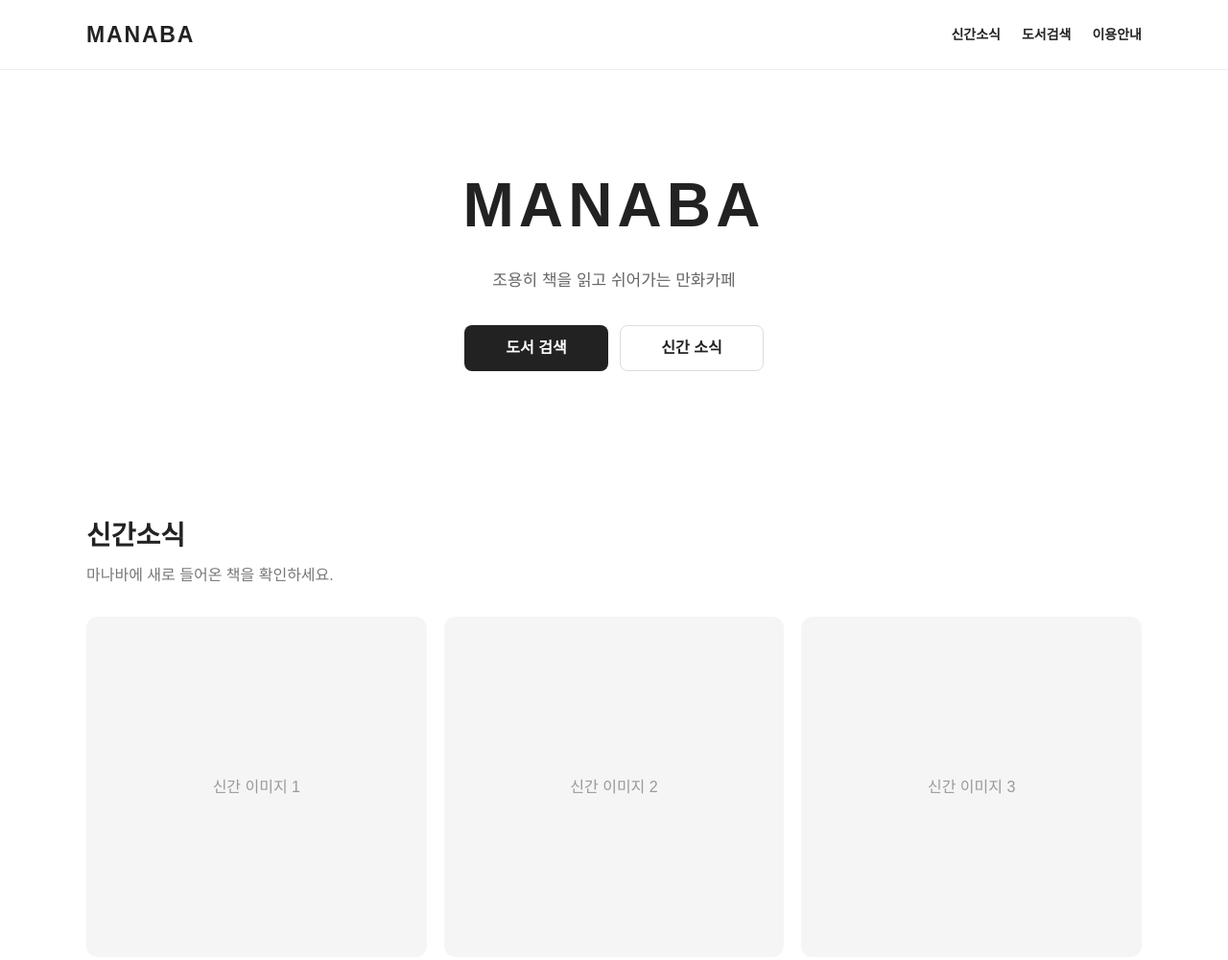
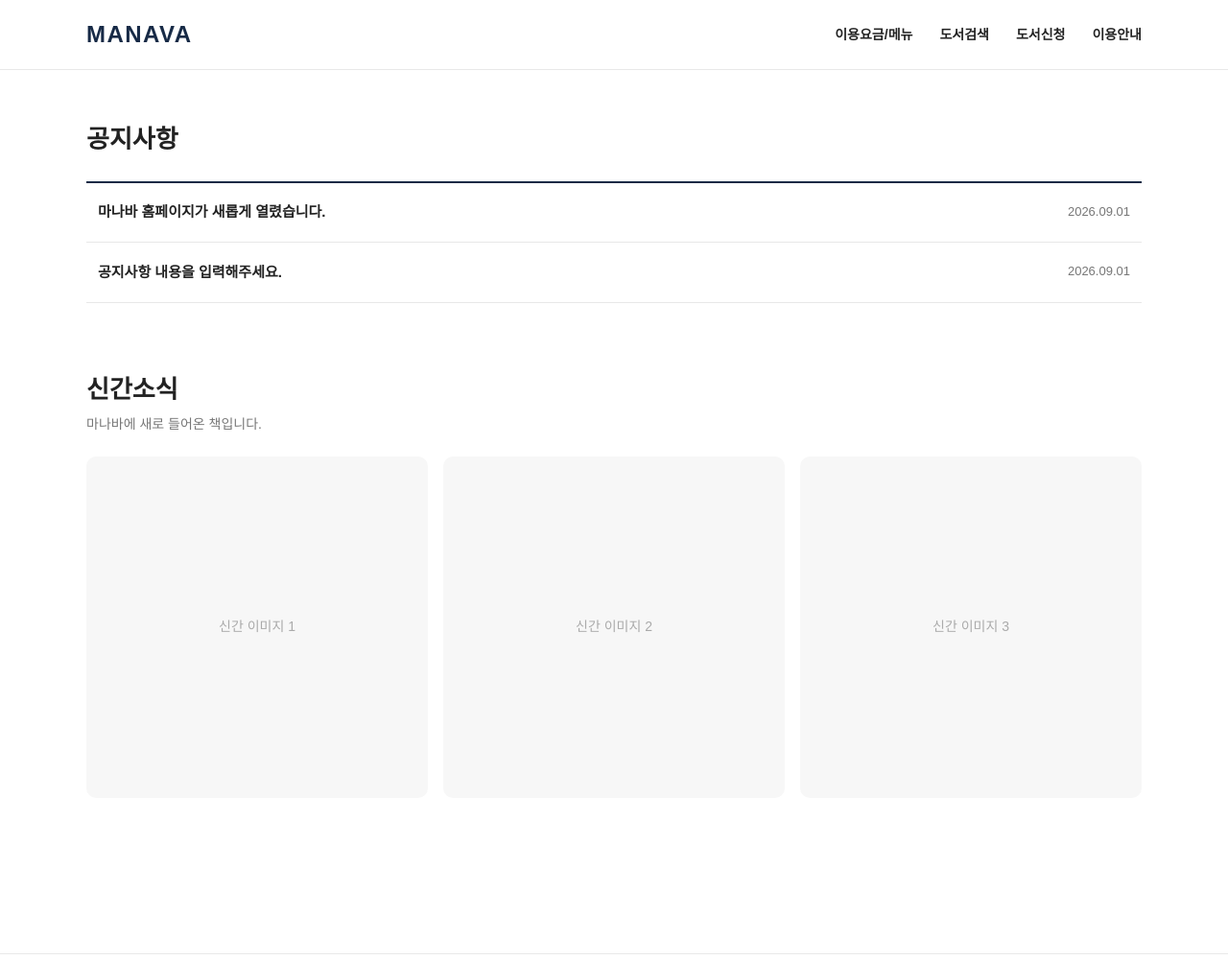
Before and after one commit to gouldu-cyber/manavabooks, a plain HTML site: page index.html in a window 1280 px wide. Shown: the top 1001 px of the page at 96% size. Drawn offline with Linux system fonts and the light colour scheme.

Commit message:
Update index.html

```diff
--- a/index.html
+++ b/index.html
@@ -11,10 +11,22 @@
       box-sizing: border-box;
     }
 
+    :root {
+      --navy: #172a46;
+      --text: #222;
+      --sub: #777;
+      --border: #e8e8e8;
+      --bg-soft: #f7f7f7;
+    }
+
     body {
       margin: 0;
-      font-family: Arial, "Apple SD Gothic Neo", "Noto Sans KR", sans-serif;
-      color: #222;
+      font-family:
+        Arial,
+        "Apple SD Gothic Neo",
+        "Noto Sans KR",
+        sans-serif;
+      color: var(--text);
       background: #fff;
       line-height: 1.6;
     }
@@ -29,274 +41,329 @@
       margin: 0 auto;
     }
 
+    /* 상단 메뉴 */
     header {
-      border-bottom: 1px solid #eee;
-      background: rgba(255,255,255,.96);
+      border-bottom: 1px solid var(--border);
+      background: rgba(255,255,255,.97);
       position: sticky;
       top: 0;
-      z-index: 10;
+      z-index: 100;
     }
 
     .header-inner {
-      min-height: 72px;
-      display: flex;
-      align-items: center;
-      justify-content: space-between;
-      gap: 24px;
-    }
-
-    .logo {
-      font-size: 23px;
-      font-weight: 800;
-      letter-spacing: .08em;
-    }
-
-    nav {
-      display: flex;
-      gap: 22px;
-      font-size: 14px;
-      font-weight: 600;
-    }
-
-    .hero {
-      padding: 90px 0 80px;
-      text-align: center;
-    }
-
-    .hero h1 {
-      margin: 0 0 14px;
-      font-size: clamp(36px, 7vw, 64px);
-      letter-spacing: .08em;
-    }
-
-    .hero p {
-      margin: 0 0 32px;
-      color: #666;
-      font-size: 17px;
-    }
-
-    .buttons {
-      display: flex;
-      justify-content: center;
-      gap: 12px;
-      flex-wrap: wrap;
-    }
-
-    .button {
-      display: inline-flex;
-      align-items: center;
-      justify-content: center;
-      min-width: 150px;
-      min-height: 48px;
-      padding: 0 22px;
-      border-radius: 8px;
-      font-weight: 700;
-    }
-
-    .button-dark {
-      background: #222;
-      color: #fff;
-    }
-
-    .button-light {
-      border: 1px solid #ddd;
-      background: #fff;
-    }
-
-    section {
-      padding: 70px 0;
-    }
-
-    .section-title {
-      margin-bottom: 30px;
-    }
-
-    .section-title h2 {
-      margin: 0 0 6px;
-      font-size: 28px;
-    }
-
-    .section-title p {
-      margin: 0;
-      color: #777;
-    }
-
-    .news-grid {
-      display: grid;
-      grid-template-columns: repeat(3, 1fr);
-      gap: 18px;
-    }
-
-    .news-card {
-      background: #f5f5f5;
-      border-radius: 12px;
-      aspect-ratio: 1 / 1;
-      display: flex;
-      align-items: center;
-      justify-content: center;
-      color: #999;
-      overflow: hidden;
-    }
-
-    .search-box {
-      padding: 38px;
-      background: #f7f7f7;
-      border-radius: 16px;
+      height: 72px;
       display: flex;
       align-items: center;
       justify-content: space-between;
       gap: 30px;
     }
 
-    .search-box h2 {
-      margin: 0 0 8px;
-      font-size: 28px;
+    .logo {
+      color: var(--navy);
+      font-size: 24px;
+      font-weight: 800;
+      letter-spacing: .06em;
+      white-space: nowrap;
     }
 
-    .search-box p {
-      margin: 0;
-      color: #666;
+    nav {
+      display: flex;
+      align-items: center;
+      gap: 28px;
+      font-size: 14px;
+      font-weight: 700;
+      white-space: nowrap;
     }
 
+    nav a:hover {
+      color: var(--navy);
+    }
+
+
+    /* 본문 */
+    main {
+      padding: 52px 0 80px;
+    }
+
+    section {
+      margin-bottom: 70px;
+    }
+
+    .section-title {
+      margin: 0 0 22px;
+      font-size: 26px;
+      font-weight: 800;
+    }
+
+
+    /* 공지사항 */
+    .notice-box {
+      border-top: 2px solid var(--navy);
+      border-bottom: 1px solid var(--border);
+    }
+
+    .notice-item {
+      min-height: 62px;
+      padding: 16px 12px;
+      display: flex;
+      align-items: center;
+      justify-content: space-between;
+      gap: 20px;
+      border-bottom: 1px solid var(--border);
+    }
+
+    .notice-item:last-child {
+      border-bottom: 0;
+    }
+
+    .notice-title {
+      font-size: 15px;
+      font-weight: 600;
+    }
+
+    .notice-date {
+      color: var(--sub);
+      font-size: 13px;
+      white-space: nowrap;
+    }
+
+
+    /* 신간소식 */
+    .newbook-head {
+      display: flex;
+      align-items: flex-end;
+      justify-content: space-between;
+      margin-bottom: 22px;
+      gap: 20px;
+    }
+
+    .newbook-head .section-title {
+      margin: 0;
+    }
+
+    .newbook-sub {
+      margin: 4px 0 0;
+      color: var(--sub);
+      font-size: 14px;
+    }
+
+    .newbook-scroll {
+      display: flex;
+      gap: 16px;
+      overflow-x: auto;
+      scroll-snap-type: x mandatory;
+      scrollbar-width: thin;
+      padding-bottom: 12px;
+    }
+
+    .newbook-card {
+      flex: 0 0 calc((100% - 32px) / 3);
+      scroll-snap-align: start;
+      border-radius: 10px;
+      overflow: hidden;
+      background: var(--bg-soft);
+      aspect-ratio: 1 / 1;
+    }
+
+    .newbook-card img {
+      display: block;
+      width: 100%;
+      height: 100%;
+      object-fit: cover;
+    }
+
+    .newbook-placeholder {
+      width: 100%;
+      height: 100%;
+      display: flex;
+      align-items: center;
+      justify-content: center;
+      color: #aaa;
+      font-size: 14px;
+    }
+
+
     footer {
-      margin-top: 60px;
-      border-top: 1px solid #eee;
-      padding: 40px 0;
-      color: #777;
+      border-top: 1px solid var(--border);
+      padding: 32px 0;
+      color: var(--sub);
       font-size: 13px;
     }
 
+
+    /* 모바일 */
     @media (max-width: 700px) {
+
       .wrap {
         width: min(100% - 28px, 1100px);
       }
 
+      header {
+        position: static;
+      }
+
       .header-inner {
-        min-height: 62px;
+        height: auto;
+        padding: 16px 0 12px;
+        display: block;
+      }
+
+      .logo {
+        display: block;
+        margin-bottom: 12px;
+        font-size: 22px;
       }
 
       nav {
-        gap: 13px;
+        gap: 20px;
+        overflow-x: auto;
+        padding-bottom: 3px;
         font-size: 13px;
       }
 
-      .hero {
-        padding: 65px 0 55px;
+      main {
+        padding: 35px 0 60px;
       }
 
       section {
-        padding: 50px 0;
+        margin-bottom: 55px;
       }
 
-      .news-grid {
-        grid-template-columns: repeat(2, 1fr);
-        gap: 10px;
+      .section-title {
+        font-size: 23px;
       }
 
-      .search-box {
-        padding: 28px 22px;
-        flex-direction: column;
+      .notice-item {
         align-items: flex-start;
+        padding: 15px 8px;
+      }
+
+      .notice-date {
+        font-size: 12px;
+      }
+
+      .newbook-card {
+        flex: 0 0 100%;
       }
     }
   </style>
 </head>
 
+
 <body>
 
 <header>
   <div class="wrap header-inner">
-    <a class="logo" href="index.html">MANABA</a>
+
+    <a class="logo" href="index.html">
+      MANAVA
+    </a>
 
     <nav>
-      <a href="#new">신간소식</a>
+      <a href="menu.html">이용요금/메뉴</a>
       <a href="search.html">도서검색</a>
-      <a href="#guide">이용안내</a>
+      <a href="request.html">도서신청</a>
+      <a href="guide.html">이용안내</a>
     </nav>
+
   </div>
 </header>
 
 
 <main>
+  <div class="wrap">
 
-  <section class="hero">
-    <div class="wrap">
-      <h1>MANABA</h1>
-      <p>조용히 책을 읽고 쉬어가는 만화카페</p>
 
-      <div class="buttons">
-        <a class="button button-dark" href="search.html">
-          도서 검색
-        </a>
+    <!-- 공지사항 -->
+    <section id="notice">
 
-        <a class="button button-light" href="#new">
-          신간 소식
-        </a>
+      <h2 class="section-title">공지사항</h2>
+
+      <div class="notice-box">
+
+        <div class="notice-item">
+          <div class="notice-title">
+            마나바 홈페이지가 새롭게 열렸습니다.
+          </div>
+
+          <div class="notice-date">
+            2026.09.01
           </div>
         </div>
+
+        <div class="notice-item">
+          <div class="notice-title">
+            공지사항 내용을 입력해주세요.
+          </div>
+
+          <div class="notice-date">
+            2026.09.01
+          </div>
+        </div>
+
+      </div>
+
     </section>
 
 
+    <!-- 신간소식 -->
     <section id="new">
-    <div class="wrap">
 
-      <div class="section-title">
-        <h2>신간소식</h2>
-        <p>마나바에 새로 들어온 책을 확인하세요.</p>
-      </div>
+      <div class="newbook-head">
 
-      <div class="news-grid">
-        <div class="news-card">신간 이미지 1</div>
-        <div class="news-card">신간 이미지 2</div>
-        <div class="news-card">신간 이미지 3</div>
-        <div class="news-card">신간 이미지 4</div>
-        <div class="news-card">신간 이미지 5</div>
-        <div class="news-card">신간 이미지 6</div>
+        <div>
+          <h2 class="section-title">신간소식</h2>
+          <p class="newbook-sub">
+            마나바에 새로 들어온 책입니다.
+          </p>
         </div>
 
       </div>
-  </section>
 
 
-  <section>
-    <div class="wrap">
+      <div class="newbook-scroll">
 
-      <div class="search-box">
-        <div>
-          <h2>찾는 책이 있나요?</h2>
-          <p>마나바 보유 도서를 제목이나 작가명으로 검색할 수 있습니다.</p>
+        <div class="newbook-card">
+          <div class="newbook-placeholder">
+            신간 이미지 1
+          </div>
         </div>
 
-        <a class="button button-dark" href="search.html">
-          도서 검색하기
-        </a>
+        <div class="newbook-card">
+          <div class="newbook-placeholder">
+            신간 이미지 2
+          </div>
+        </div>
+
+        <div class="newbook-card">
+          <div class="newbook-placeholder">
+            신간 이미지 3
+          </div>
+        </div>
+
+        <div class="newbook-card">
+          <div class="newbook-placeholder">
+            신간 이미지 4
+          </div>
+        </div>
+
+        <div class="newbook-card">
+          <div class="newbook-placeholder">
+            신간 이미지 5
+          </div>
         </div>
 
       </div>
+
     </section>
 
-
-  <section id="guide">
-    <div class="wrap">
-
-      <div class="section-title">
-        <h2>이용안내</h2>
-        <p>마나바 이용에 필요한 정보를 안내합니다.</p>
   </div>
-
-      <p>
-        운영시간과 이용요금 등은 다음 단계에서 넣겠습니다.
-      </p>
-
-    </div>
-  </section>
-
 </main>
 
 
 <footer>
   <div class="wrap">
-    MANABA
+    MANAVA
   </div>
 </footer>
 
```
Lines whose indentation alone changed are shown as unchanged.
